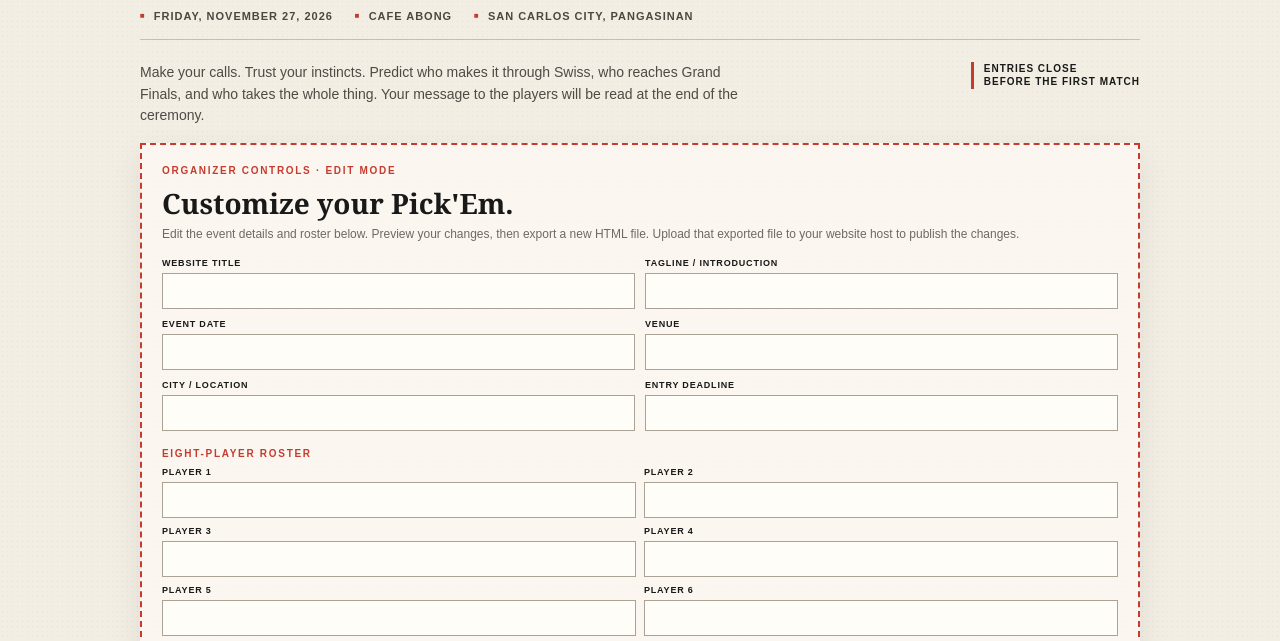
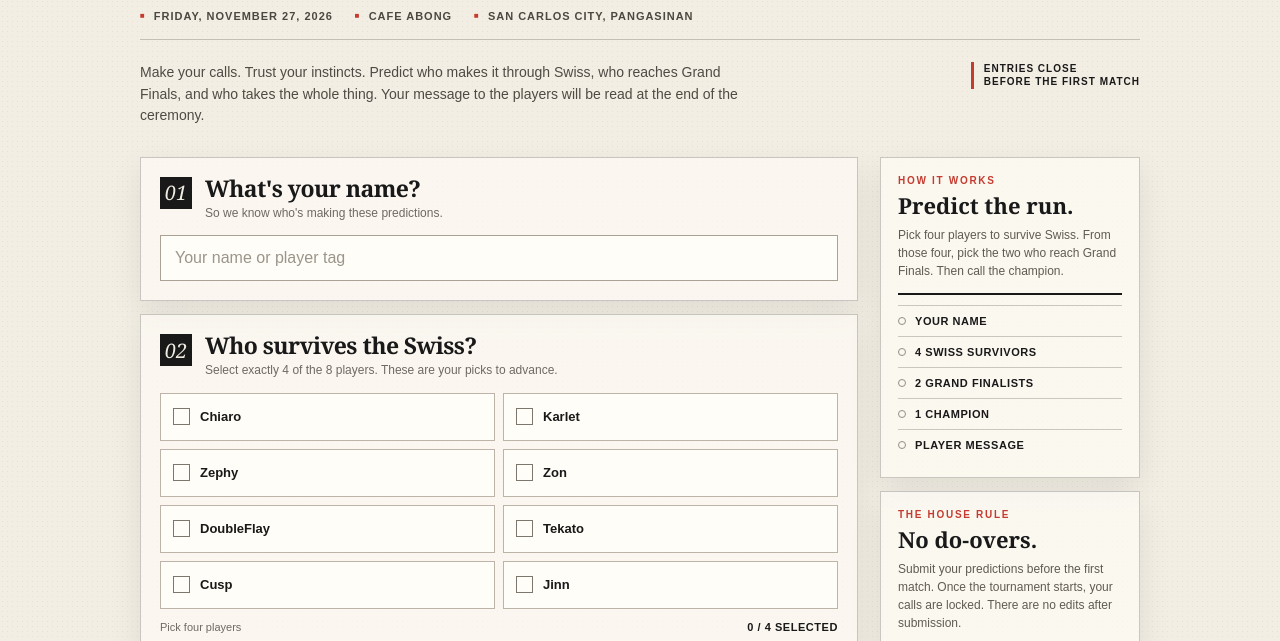
Before and after one commit to chiaro-aro/GANGK-Pick-Ems, a plain HTML site: page index.html in a window 1280 px wide. Shown: the part 306-947 px from the top of the page. Drawn offline with Linux system fonts and the light colour scheme.

Commit message:
Update index.html

```diff
--- a/index.html
+++ b/index.html
@@ -215,7 +215,7 @@
       <div class="deadline">Entries close<br><span id="event-deadline">Before the first match</span></div>
     </section>
 
-    <section id="editor-wrap" class="editor-wrap">
+    <section id="editor-wrap" class="editor-wrap hidden">
       <div class="editor-panel">
         <div class="side-label">Organizer controls · Edit mode</div>
         <h2>Customize your Pick'Em.</h2>
```
